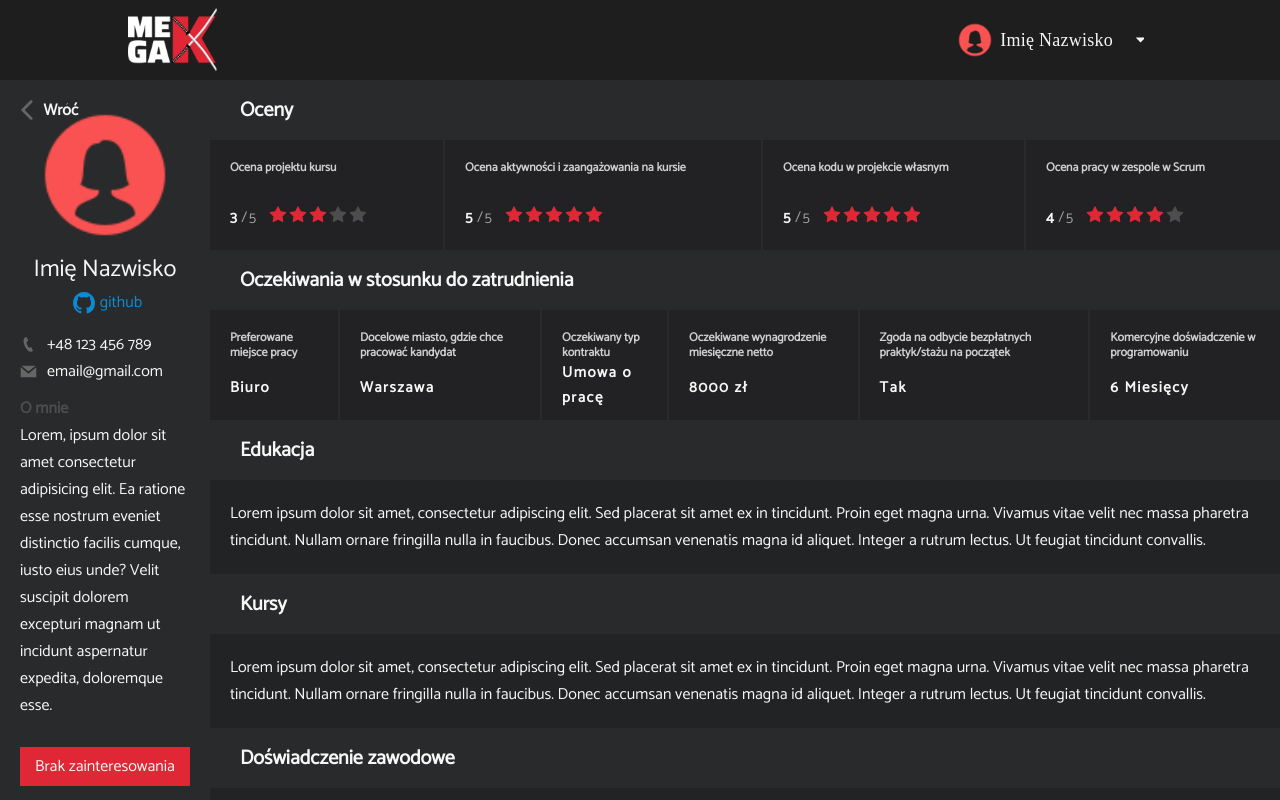
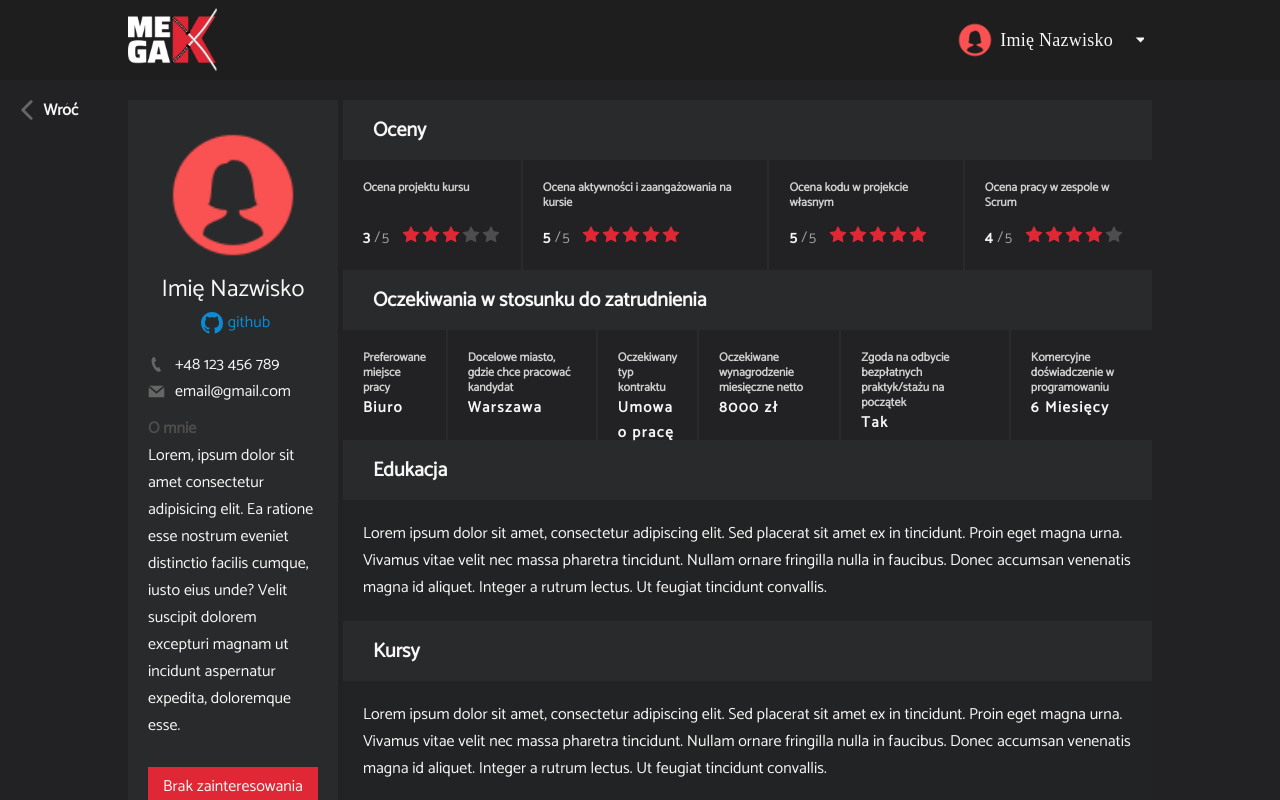
Before and after one commit to git-asia/HeadHunter_client, a React (Vite) app: page /cv in a window 1280 px wide. Shown: the top 800 px of the page. Built offline with nearby package versions, Linux system fonts and the light colour scheme.

Commit message:
Update CVView.tsx
Reverting file

```diff
--- a/src/views/CVView/CVView.tsx
+++ b/src/views/CVView/CVView.tsx
@@ -16,6 +16,7 @@ export const CVView = () => {
           <IoIosArrowDown size={30} className="CVView__back__svg" />
           <span className="CVView__back__span">Wróć</span>
         </div>
+        <div className="CVView__wrapper">
           <UserCard
             aboutMe={
               "Lorem, ipsum dolor sit amet consectetur adipisicing elit. Ea ratione esse nostrum eveniet distinctio facilis cumque, iusto eius unde? Velit suscipit dolorem excepturi magnam ut incidunt aspernatur expedita, doloremque esse."
@@ -24,8 +25,6 @@ export const CVView = () => {
             github="github"
             email="email@gmail.com"
             phoneNumber="+48123456789"
-           id="5a06c091-e1d7-11ed-b007-24fd5235b3db"
-
           />
           <UserCV
             grades={[
@@ -57,5 +56,6 @@ export const CVView = () => {
           />
         </div>
       </div>
+    </div>
   );
 };
```
Lines whose indentation alone changed are shown as unchanged.
